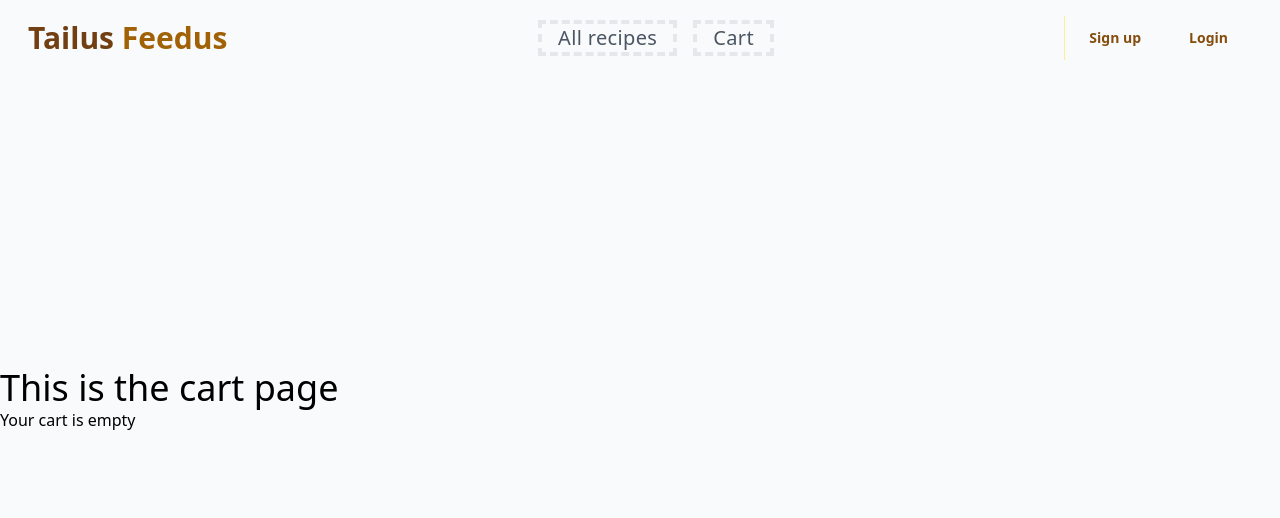
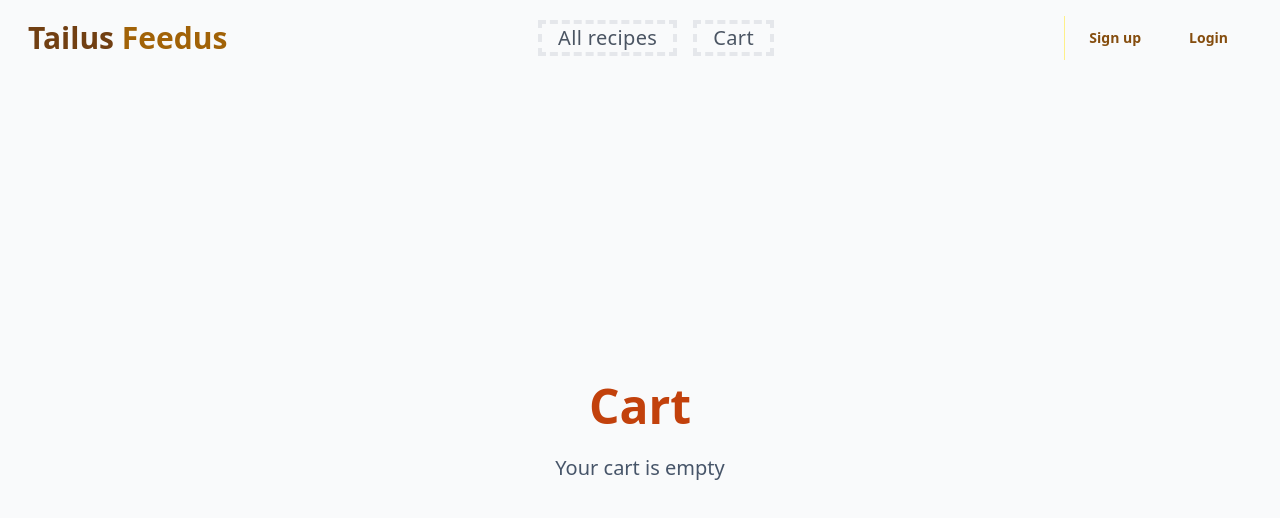
Before and after one commit to Mushfiq80/Repliq-assesment, a Next.js app: page /cart in a window 1280 px wide. Shown: the top 518 px of the page. Built offline with nearby package versions, Linux system fonts and the light colour scheme.

Commit message:
some imporvemnts

```diff
--- a/app/Login/page.jsx
+++ b/app/Login/page.jsx
@@ -3,8 +3,8 @@ import LoginForm from "@/components/Auth/LoginForm";
 
 export default function Login() {
   return (
-    <div className="container mx-auto py-8">
-      <h2 className="text-2xl font-semibold mb-4">Login</h2>
+    <div className="container mx-auto text-center py-8">
+      <h2 className="text-4xl mt-16 font-semibold text-orange-700 mb-4">Welcome Back</h2>
       {/* Render the client-side form */}
       <LoginForm />
     </div>
--- a/app/SignUp/page.jsx
+++ b/app/SignUp/page.jsx
@@ -2,8 +2,8 @@ import SignUpForm from "@/components/Auth/SignUpForm";
 
 export default function SignUp() {
   return (
-    <div className="container mx-auto py-8 text">
-      <h2 className="text-2xl font-semibold mb-4">Sign Up</h2>
+    <div className="container mx-auto text-center text-orange-700 py-8 text">
+      <h2 className="text-4xl mt-16 font-semibold mb-4">Create New Account</h2>
       {/* Render the client-side form */}
       <SignUpForm />
     </div>
--- a/app/all-recipes/page.jsx
+++ b/app/all-recipes/page.jsx
@@ -3,8 +3,8 @@ import React from "react";
 
 const AllRecipes = () => {
   return (
-    <div className="bg-gray-50 min-h-screen flex items-center">
-      <div className="container mx-auto">
+    <div className="bg-gray-50 flex items-center">
+      <div className="container mt-10 mx-auto">
         <RecipeLoader />
       </div>
     </div>
--- a/app/cart/page.jsx
+++ b/app/cart/page.jsx
@@ -23,11 +23,11 @@ const Cart = () => {
 
 
   return (
-    <div className="bg-gray-50 min-h-screen flex items-center">
-      <div className="container mx-auto">
+    <div className="bg-gray-50 min-h-screen text-center flex items-center">
+      <div className="container mt-16 mx-auto">
         {/* Cart page */}
-        <h1 className="text-4xl">This is the cart page</h1>
-        {cartRecipes.length === 0 && <p>Your cart is empty</p>}
+        <h1 className="text-5xl font-semibold text-orange-700 mb-6">Cart</h1>
+        {cartRecipes.length === 0 && <p className='text-xl text-slate-600'>Your cart is empty</p>}
         <div className="grid grid-cols-1 md:grid-cols-3 gap-6">
           {cartRecipes.map(recipe => (
             <RecipeCard
--- a/components/Auth/LoginForm.jsx
+++ b/components/Auth/LoginForm.jsx
@@ -31,7 +31,7 @@ export default function LoginForm() {
         onChange={(e) => setPassword(e.target.value)}
         className="p-2 border rounded"
       />
-      <button onClick={handleLogin} className="p-2 bg-yellow-600 text-rose-700 rounded">
+      <button onClick={handleLogin} className="p-2 bg-yellow-500 text-slate-700 rounded w-1/3 mx-auto">
         Login
       </button>
     </div>
--- a/components/Auth/SignUpForm.jsx
+++ b/components/Auth/SignUpForm.jsx
@@ -44,7 +44,7 @@ export default function SignUpForm() {
         onChange={(e) => setPassword(e.target.value)}
         className="p-2 border rounded"
       />
-      <button onClick={handleSignUp} className="p-2 bg-yellow-600 text-red-600 font-semibold text-xl rounded">
+      <button onClick={handleSignUp} className="p-2 bg-yellow-500 text-slate-600 font-semibold text-xl rounded w-1/3 mx-auto">
         Sign Up
       </button>
     </div>
--- a/components/RecipeLoader/RecipeLoader.jsx
+++ b/components/RecipeLoader/RecipeLoader.jsx
@@ -19,16 +19,23 @@ const RecipeLoader = () => {
     </div>;
     if (error) return <div>Error loading recipes: {error.message}</div>;
 
+    // const handleDetailsOpen = (id) => {
+    //     // Implement what should happen when details open, e.g., navigate to a details page
+    //     console.log("Recipe ID:", id);
+    // };
+
     return (
-        <div className="container mx-auto py-10">
-            <h1 className="text-3xl font-bold">All Recipes</h1>
+        <div className="container mx-auto py-10 text-center space-y-5">
+            <h1 className="text-5xl text-orange-700 font-bold">All Recipes</h1>
+            <p className="text-xl text-slate-600">Your journey to great meals begins here.
+            Select, cook, and enjoy endless possibilities.</p>
             <div className="grid grid-cols-1 md:grid-cols-3 gap-6">
                 {data.map((recipe) => (
                     <RecipeCard
-                    key={recipe.id}
-                    recipe={recipe}
-                    handleDetailsOpen={handleDetailsOpen}
-                    showAddToCart={true}/>
+                        key={recipe.id}
+                        recipe={recipe}
+                        // handleDetailsOpen={handleDetailsOpen}
+                        showAddToCart={true} />
                 ))}
 
             </div>
```
